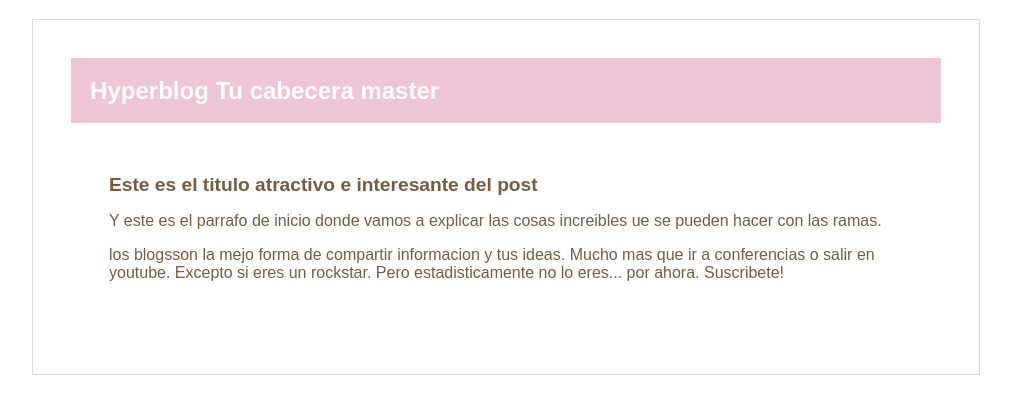
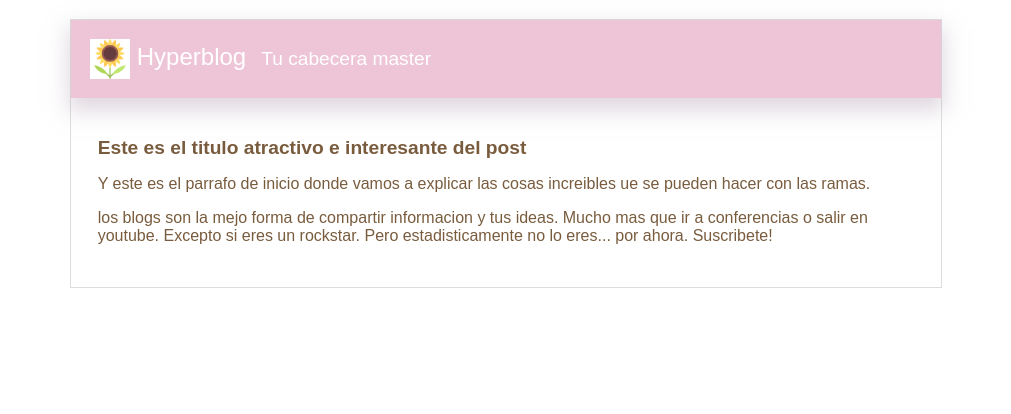
Before and after one commit to rsnati/hyperblog, a plain HTML site: page blogpost.html in a window 1280 px wide. Shown: the whole page, without its empty margins (134-1145 px from the left). Drawn offline with Linux system fonts and the light colour scheme.

Commit message:
Se agrego icono nuevo y se mejoro el diseno de la cabecera

```diff
--- a/blogpost.html
+++ b/blogpost.html
@@ -2,13 +2,16 @@
     <head>
         <title>Bienvenido a hyperblog!t 2.0</title>
         <link rel="stylesheet" href= "css/estilos.css" />
+
     </head>
     <body>
         <div id='contain'>
             <div id ='Cabecera'>
+
+                <img id="logo" src="images/icono.png" />
                 Hyperblog
 
-                <span id='tagline'> Tu cabecera master</span>
+                <span id='tagline'> Tu cabecera master </span>
             </div>
             <div id='post'>
                 <h1>Este es el titulo atractivo e interesante
@@ -17,7 +20,7 @@
                     a explicar las cosas increibles ue se pueden
                     hacer con las ramas.
                 </p>
-                <p> los blogsson la mejo forma de compartir
+                <p> los blogs son la mejo forma de compartir
                     informacion  y tus ideas. Mucho mas que ir a conferencias o salir en
                     youtube. Excepto si eres un rockstar. Pero
                     estadisticamente no lo eres... por ahora.
--- a/css/estilos.css
+++ b/css/estilos.css
@@ -9,24 +9,35 @@ body {
 
 #Cabecera{
 
+    -webkit-box-shadow: 0px 10px 20px 3px rgba(194,180,194,0.5);
+    -moz-box-shadow: 0px 10px 20px 3px rgba(194,180,194,0.5);
+    box-shadow: 0px 10px 20px 3px rgba(194,180,194,0.5);
     background: #eec5d6;
-    font-weight:bold;
     color: white;
     margin: 0 auto;
     padding: 0.5cm;
     font-size: 150%;
+    vertical-align: middle;
+
 
 
 }
 
 #contain{
     width: 70%;
-    padding: 1cm;
+    padding: 0%;
     text-align: left;
     border: 1px solid #dddddd;
     margin: 0 auto;
     font-size: 100%;
 
+
+}
+
+#logo {
+
+    height: 40px;
+    vertical-align: middle
 }
 
 #contain h1{
@@ -35,6 +46,12 @@ body {
 
 }
 
+#tagline {
+
+    font-size: 80%;
+    margin: 1%;
+
+}
 #post{
-    padding: 1cm;
+    padding: 0.7cm;
 }
```
Also changed, not shown: images/icono.png (added).
